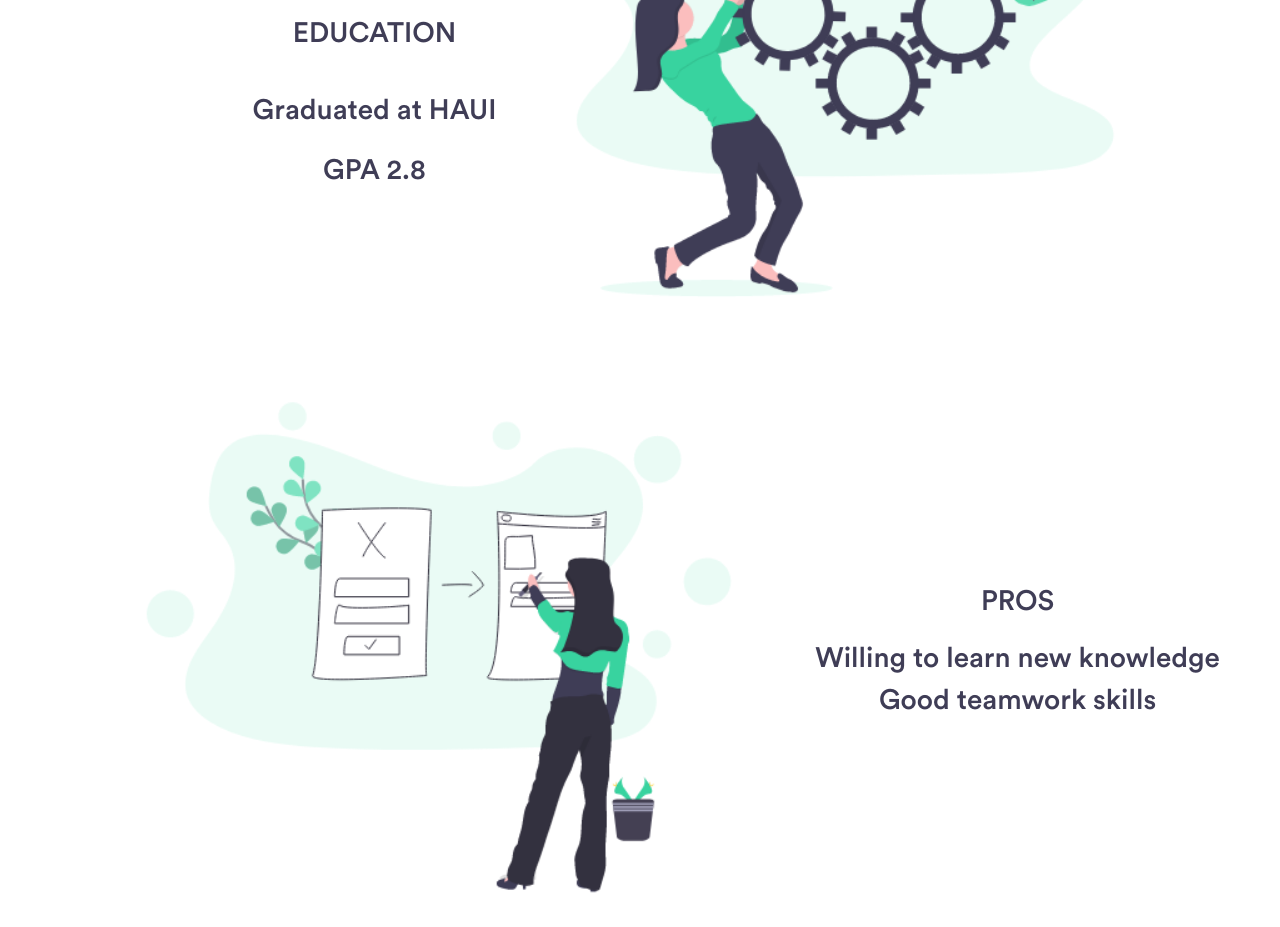
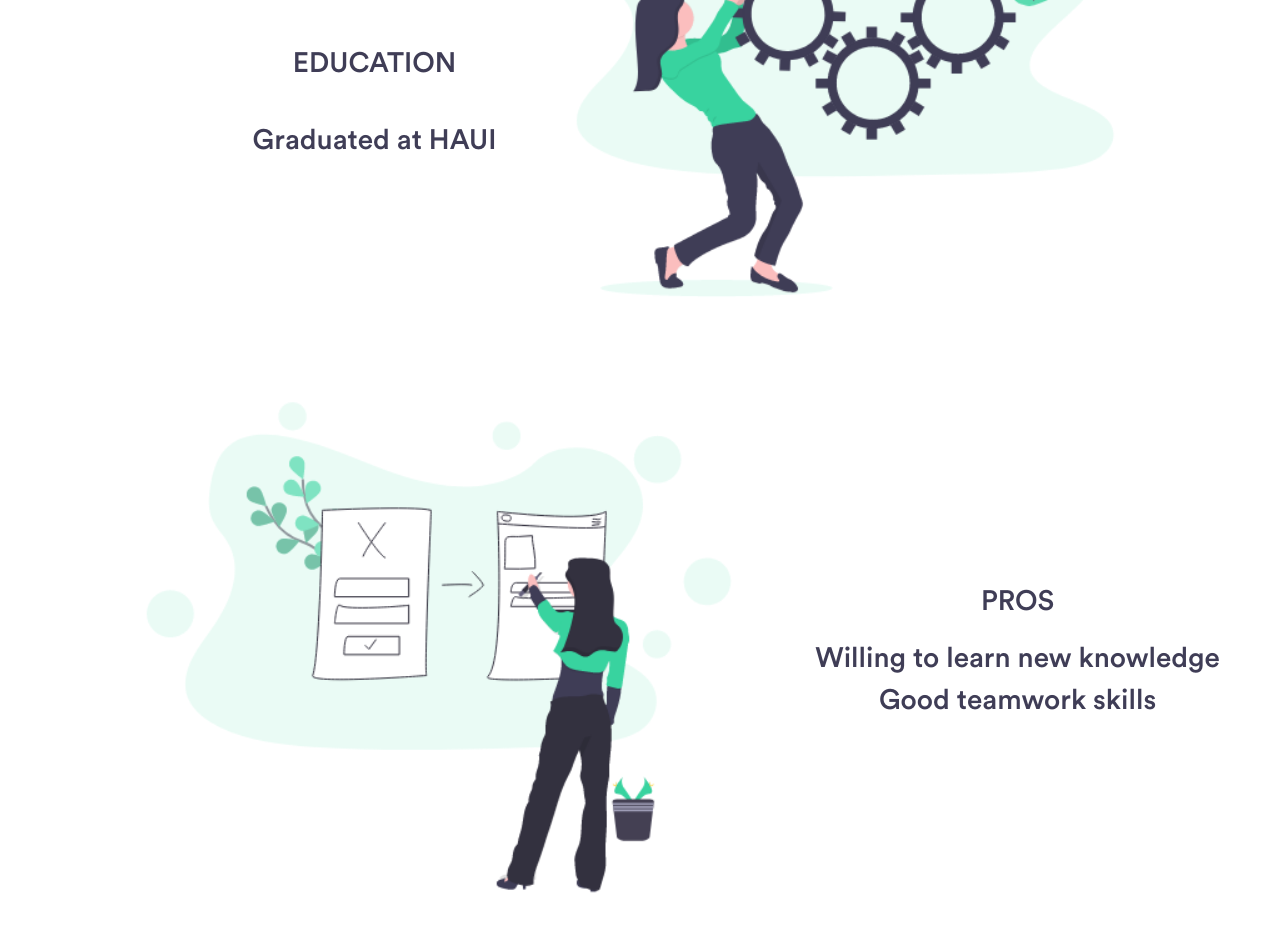
Before and after one commit to nhatngochoang/react-tailwind-3, a React (Create React App) app: page /portfolio in a window 1280 px wide. Shown: the part 1220-2147 px from the top of the page. Built offline with nearby package versions, Linux system fonts and the light colour scheme.

Commit message:
Update About.jsx

```diff
--- a/src/portfolio/components/About.jsx
+++ b/src/portfolio/components/About.jsx
@@ -33,9 +33,6 @@
                   <h3>EDUCATION</h3>
                   <p>
                      Graduated at HAUI
-                  </p>
-                  <p>
-                     GPA 2.8
                   </p>
                </div>
             </div>
```
